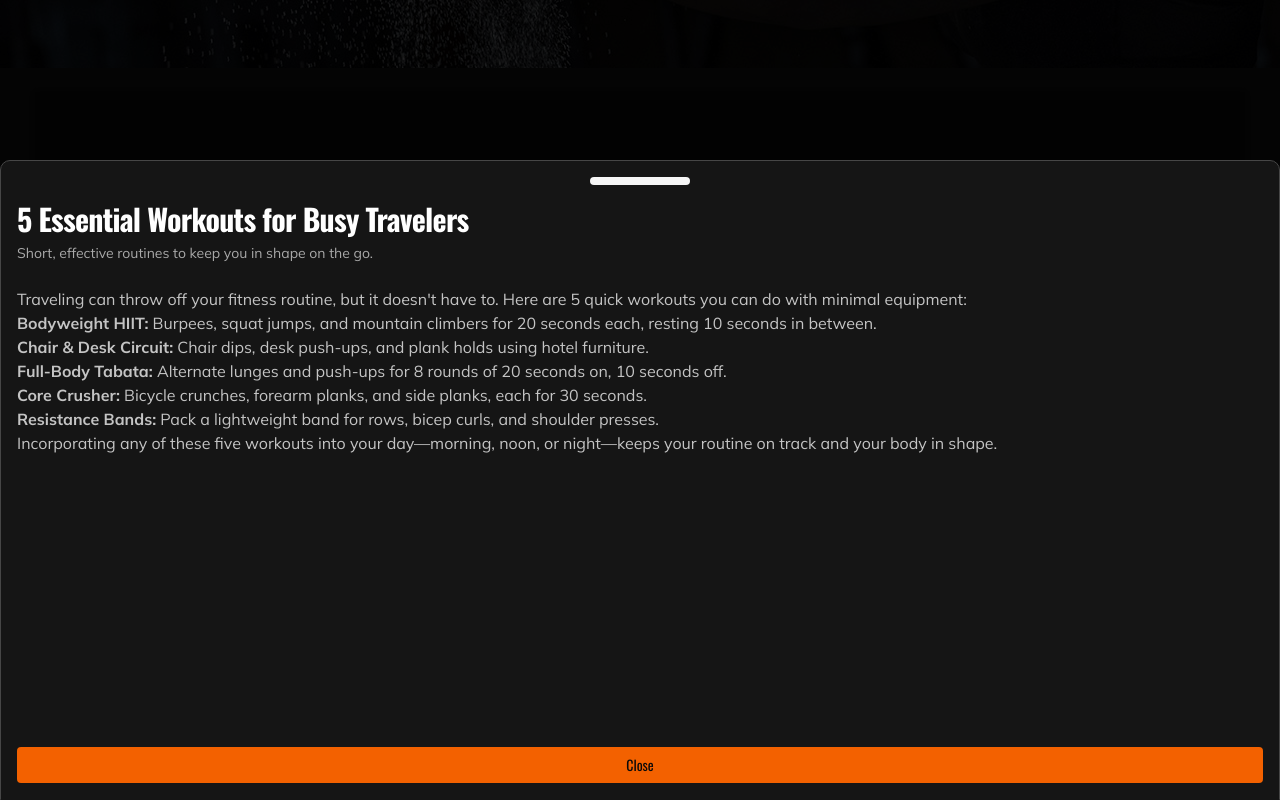
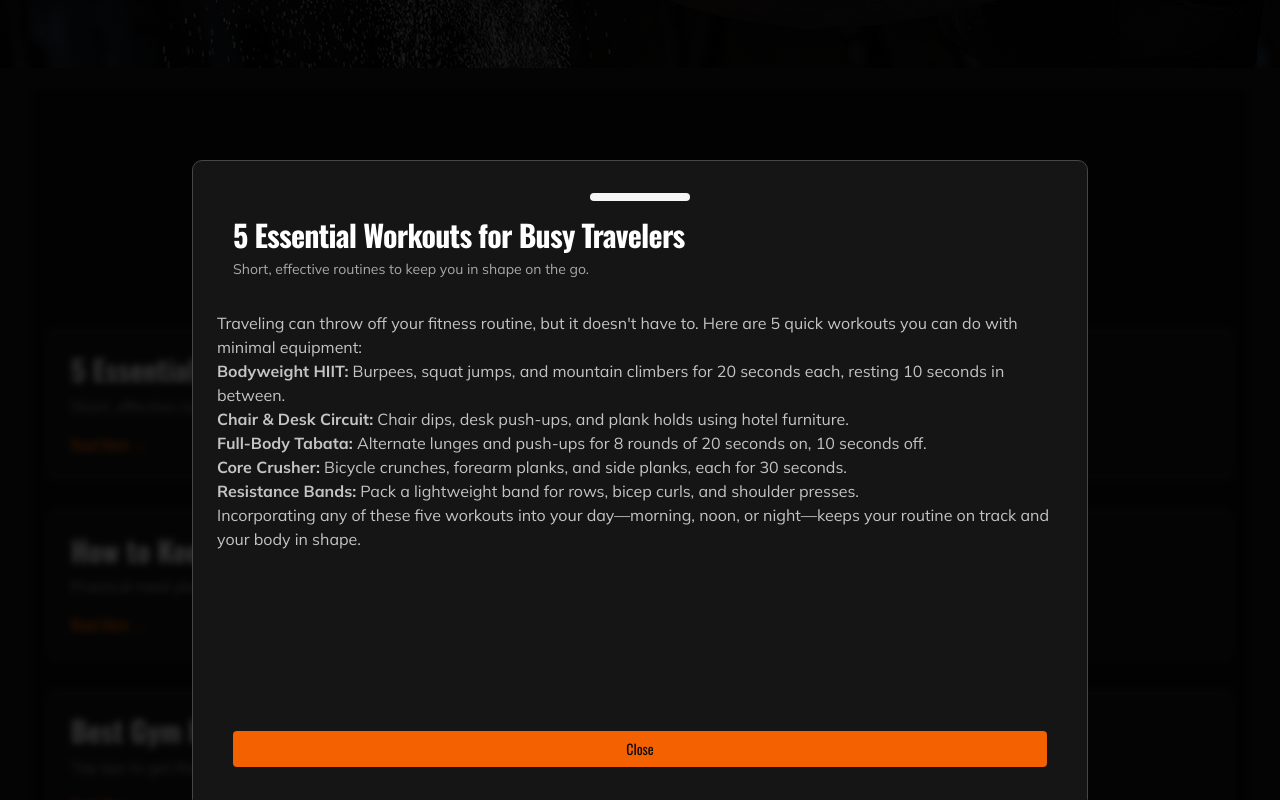
Before and after one commit to felipe-muner/podium-gym, a Next.js app: page /blog in a window 1280 px wide. Both pictures are taken after a click on the element 640 px from the left and 832 px from the top of the page. Shown: the part 432-1232 px from the top of the page. Built offline with nearby package versions, Linux system fonts and the light colour scheme.

Commit message:
feat: better lecture layout

```diff
--- a/components/Blog/BlogList.tsx
+++ b/components/Blog/BlogList.tsx
@@ -50,27 +50,37 @@ export default function BlogList() {
         />
 
         {/* Blog Posts List */}
+        <div className="grid gap-8">
           {blogPosts.map((post) => (
             <article
               key={post.slug}
               onClick={() => handleOpenDrawer(post)}
-            className="border border-brand-gray-darkest hover:border-white mb-8 p-6 bg-brand-background-2 rounded-lg cursor-pointer transform transition-transform "
+              className="border border-brand-gray-darkest hover:border-white bg-brand-background-2 rounded-lg p-6 cursor-pointer transition"
             >
               <h2 className="text-3xl font-semibold text-white mb-2">
                 {post.title}
               </h2>
-            <p className="text-brand-gray-medium font-mulish">{post.excerpt}</p>
+              <p className="text-brand-gray-medium font-mulish">
+                {post.excerpt}
+              </p>
               <span className="inline-block mt-4 text-brand-orange hover:underline">
                 Read More &rarr;
               </span>
             </article>
           ))}
         </div>
+      </div>
 
       {/* Drawer Component */}
       <Drawer open={isOpen} onOpenChange={handleCloseDrawer}>
-        <DrawerContent className="bg-brand-background-2 flex flex-col border-brand-gray-darkest h-[80vh]">
-          <DrawerHeader>
+        {/*
+          We add:
+          - "px-6 py-4" for comfortable space around content
+          - "max-w-4xl mx-auto" to limit width for better reading
+          - "h-[80vh]" to set the drawer's height at 80% of viewport
+        */}
+        <DrawerContent className="bg-brand-background-2 border-brand-gray-darkest h-[80vh] flex flex-col px-6 py-4 max-w-4xl mx-auto">
+          <DrawerHeader className="mb-4">
             <DrawerTitle className="text-white text-3xl">
               {selectedPost?.title ?? "Post Title"}
             </DrawerTitle>
@@ -79,7 +89,8 @@ export default function BlogList() {
             </DrawerDescription>
           </DrawerHeader>
 
-          <div className="flex-1 overflow-y-auto px-4 py-2 text-brand-gray-light font-mulish">
+          {/* The scrollable content area */}
+          <div className="flex-1 overflow-y-auto text-brand-gray-light font-mulish">
             <div
               dangerouslySetInnerHTML={{
                 __html: selectedPost?.content ?? "",
@@ -87,13 +98,12 @@ export default function BlogList() {
             />
           </div>
 
-          <DrawerFooter className="flex justify-end space-x-2">
-            <DrawerClose className="text-sm bg-brand-orange px-4 py-2 rounded">
+          <DrawerFooter className="flex justify-end space-x-2 pt-4">
+            <DrawerClose className="text-sm bg-brand-orange px-4 py-2 rounded hover:bg-orange-600 transition-colors">
               Close
             </DrawerClose>
           </DrawerFooter>
         </DrawerContent>
-
       </Drawer>
     </section>
   );
```
Lines whose indentation alone changed are shown as unchanged.
